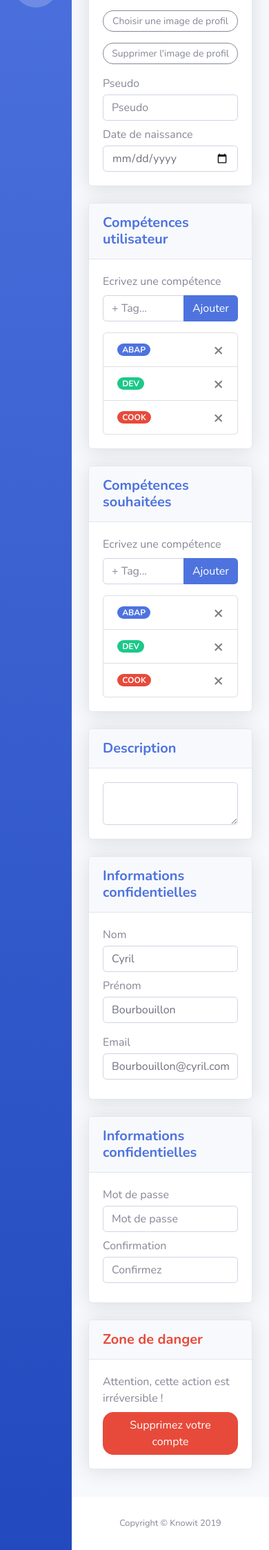
After one commit to cyrilgourgouillon/knowitfip1, a PHP site: page /editprofil.html in a window 390 px wide. The commit adds this page. Shown: the part 515-2762 px from the top of the page at 69% size. Run offline with PHP 8.4, Linux system fonts and the light colour scheme.

Commit message:
Ajout modif profil Vue

```diff
--- a/css/perso.css
+++ b/css/perso.css
@@ -52,6 +52,37 @@
     height: 5rem;
 }
 
+.rounded-button{
+    border-radius: 15px;
+}
+
+
+@media screen and (max-width: 768px){
+    .title-text-auto-size{
+        text-align: center;
+    }
+    .title-btn-auto-size{
+        display: block;
+        width: 100%;
+    }
+}
+
+@media screen and (min-width: 768px){
+    .title-row-auto-size{
+        text-align: right;
+    }
+
+}
+
+@media screen and (max-width: 1200px){
+    .text-center-responsive-xl{
+        text-align: center!important;
+    }
+}
+
+
+
+
 
 
 /**
@@ -60,15 +91,15 @@
 
 .noUi-target,
 .noUi-target *
-{
-    box-sizing: border-box;
-
-    -webkit-user-select: none;
-       -moz-user-select: none;
-        -ms-user-select: none;
-            user-select: none;
-
-    -webkit-touch-callout: none;
+{Modification
+    box-Modificationsizing: border-box;
+Modification
+    -webModificationkit-user-select: none;
+       -Modificationmoz-user-select: none;
+        Modification-ms-user-select: none;
+        Modification    user-select: none;
+Modification
+    -webModificationkit-touch-callout: none;
     -webkit-tap-highlight-color: rgba(0, 0, 0, 0);
     touch-action: none;
 }
--- /dev/null
+++ b/editprofil.html
@@ -0,0 +1,564 @@
+<!DOCTYPE html>
+<html lang="fr">
+
+<head>
+
+	<meta charset="utf-8">
+	<meta http-equiv="X-UA-Compatible" content="IE=edge">
+	<meta name="viewport" content="width=device-width, initial-scale=1, shrink-to-fit=no">
+	<meta name="description" content="">
+	<meta name="author" content="">
+
+	<title>Knowit</title>
+
+	<!-- Custom fonts for this template-->
+	<link href="vendor/fontawesome-free/css/all.min.css" rel="stylesheet" type="text/css">
+	<link href="https://fonts.googleapis.com/css?family=Nunito:200,200i,300,300i,400,400i,600,600i,700,700i,800,800i,900,900i" rel="stylesheet">
+
+	<!-- Custom styles for this template-->
+	<link href="css/knowit.css" rel="stylesheet">
+	<link href="css/perso.css" rel="stylesheet">
+
+
+</head>
+
+<body id="page-top">
+
+	<!-- Page Wrapper -->
+	<div id="wrapper">
+
+		<!-- Sidebar -->
+		<ul class="navbar-nav bg-gradient-primary sidebar sidebar-dark accordion" id="accordionSidebar">
+
+			<!-- Sidebar - Brand -->
+
+			<object data="img/knowit-logo.svg" type="image/svg+xml">
+				<img src="img/knowit-logo.svg"/>
+			</object>
+
+
+
+			<!-- Divider -->
+			<hr class="sidebar-divider my-0">
+
+			<!-- Nav Item - Dashboard -->
+			<li class="nav-item active">
+				<a class="nav-link" href="index.html">
+					<i class="fas fa-chalkboard"></i>
+					<span>Fil d'actualité</span></a>
+				</li>
+
+				<!-- Divider -->
+				<hr class="sidebar-divider my-0">
+
+
+				<!-- Nav Item - Dashboard -->
+				<li class="nav-item">
+					<a class="nav-link" href="index.html">
+						<i class="fas fa-book-open"></i>
+						<span>Mes knowledges</span></a>
+					</li>
+
+
+
+					<!-- Nav Item - Dashboard -->
+					<li class="nav-item">
+						<a class="nav-link" href="index.html">
+							<i class="fas fa-praying-hands"></i>
+							<span>Mes requests</span></a>
+						</li>
+
+						<!-- Nav Item - Dashboard -->
+						<li class="nav-item">
+							<a class="nav-link" href="index.html">
+								<i class="fas fa-plus-square"></i>
+								<span>Mes postulations</span></a>
+							</li>
+
+							<!-- Nav Item - Dashboard -->
+							<li class="nav-item">
+								<a class="nav-link" href="index.html">
+									<i class="fas fa-hands-helping"></i>
+									<span>Mes sessions</span></a>
+								</li>
+
+
+								<!-- Divider -->
+								<hr class="sidebar-divider">
+
+								<!-- Sidebar Toggler (Sidebar) -->
+								<div class="text-center  d-md-inline">
+									<button class="rounded-circle border-0 sidebar-rounded" id="newBtn">
+										<i class="fas mt-1 fa-plus"></i>
+									</button>
+								</div>
+
+
+								<!-- Sidebar Toggler (Sidebar) -->
+								<div class="d-none d-md-inline mt-5">
+									<button class="border-0 float-right" id="sidebarToggle"></button>
+								</div>
+
+							</ul>
+							<!-- End of Sidebar -->
+
+							<!-- Content Wrapper -->
+							<div id="content-wrapper" class="d-flex flex-column">
+
+								<!-- Main Content -->
+								<div id="content">
+
+									<!-- Topbar -->
+									<nav class="navbar navbar-expand navbar-light bg-white topbar mb-4 static-top shadow">
+
+										<!-- Sidebar Toggle (Topbar) -->
+										<button id="sidebarToggleTop" class="btn btn-link d-md-none rounded-circle">
+											<i class="fa fa-bars"></i>
+										</button>
+
+										<!-- Topbar Search -->
+										<form class="d-none d-sm-inline-block form-inline mr-auto ml-md-3 my-2 my-md-0 mw-100">
+											<div class="input-group">
+												<input type="text" class="form-control bg-light border-0 small" placeholder="Search for..." aria-label="Search" aria-describedby="basic-addon2">
+												<div class="input-group-append">
+													<button class="btn btn-primary" type="button">
+														<i class="fas fa-search fa-sm"></i>
+													</button>
+												</div>
+											</div>
+										</form>
+
+
+										<!-- Topbar Navbar -->
+										<ul class="navbar-nav ml-auto">
+
+											<!-- Nav Item - Search Dropdown (Visible Only XS) -->
+											<li class="nav-item dropdown no-arrow d-sm-none">
+												<a class="nav-link dropdown-toggle" href="#" id="searchDropdown" role="button" data-toggle="dropdown" aria-haspopup="true" aria-expanded="false">
+													<i class="fas fa-search fa-fw"></i>
+												</a>
+												<!-- Dropdown - Messages -->
+												<div class="dropdown-menu dropdown-menu-right p-3 shadow animated--grow-in" aria-labelledby="searchDropdown">
+													<form class="form-inline mr-auto w-100">
+														<div class="input-group">
+															<input type="text" class="form-control bg-light border-0 small" placeholder="Search for..." aria-label="Search" aria-describedby="basic-addon2">
+															<div class="input-group-append">
+																<button class="btn btn-primary" type="button">
+																	<i class="fas fa-search fa-sm"></i>
+																</button>
+															</div>
+														</div>
+													</form>
+												</div>
+											</li>
+
+											<!-- Nav Item - Alerts -->
+											<li class="nav-item dropdown no-arrow mx-1">
+												<a class="nav-link dropdown-toggle" href="#" id="alertsDropdown" role="button" data-toggle="dropdown" aria-haspopup="true" aria-expanded="false">
+													<i class="fas fa-bell fa-fw"></i>
+													<!-- Counter - Alerts -->
+													<span class="badge badge-danger badge-counter">3+</span>
+												</a>
+												<!-- Dropdown - Alerts -->
+												<div class="dropdown-list dropdown-menu dropdown-menu-right shadow animated--grow-in" aria-labelledby="alertsDropdown">
+													<h6 class="dropdown-header">
+														Alerts Center
+													</h6>
+													<a class="dropdown-item d-flex align-items-center" href="#">
+														<div class="mr-3">
+															<div class="icon-circle bg-primary">
+																<i class="fas fa-file-alt text-white"></i>
+															</div>
+														</div>
+														<div>
+															<div class="small text-gray-500">December 12, 2019</div>
+															<span class="font-weight-bold">A new monthly report is ready to download!</span>
+														</div>
+													</a>
+													<a class="dropdown-item d-flex align-items-center" href="#">
+														<div class="mr-3">
+															<div class="icon-circle bg-success">
+																<i class="fas fa-donate text-white"></i>
+															</div>
+														</div>
+														<div>
+															<div class="small text-gray-500">December 7, 2019</div>
+															$290.29 has been deposited into your account!
+														</div>
+													</a>
+													<a class="dropdown-item d-flex align-items-center" href="#">
+														<div class="mr-3">
+															<div class="icon-circle bg-warning">
+																<i class="fas fa-exclamation-triangle text-white"></i>
+															</div>
+														</div>
+														<div>
+															<div class="small text-gray-500">December 2, 2019</div>
+															Spending Alert: We've noticed unusually high spending for your account.
+														</div>
+													</a>
+													<a class="dropdown-item text-center small text-gray-500" href="#">Show All Alerts</a>
+												</div>
+											</li>
+
+											<!-- Nav Item - Messages -->
+											<li class="nav-item dropdown no-arrow mx-1">
+												<a class="nav-link dropdown-toggle" href="#" id="messagesDropdown" role="button" data-toggle="dropdown" aria-haspopup="true" aria-expanded="false">
+													<i class="fas fa-envelope fa-fw"></i>
+													<!-- Counter - Messages -->
+													<span class="badge badge-danger badge-counter">7</span>
+												</a>
+												<!-- Dropdown - Messages -->
+												<div class="dropdown-list dropdown-menu dropdown-menu-right shadow animated--grow-in" aria-labelledby="messagesDropdown">
+													<h6 class="dropdown-header">
+														Message Center
+													</h6>
+													<a class="dropdown-item d-flex align-items-center" href="#">
+														<div class="dropdown-list-image mr-3">
+															<img class="rounded-circle" src="https://source.unsplash.com/fn_BT9fwg_E/60x60" alt="">
+															<div class="status-indicator bg-success"></div>
+														</div>
+														<div class="font-weight-bold">
+															<div class="text-truncate">Hi there! I am wondering if you can help me with a problem I've been having.</div>
+															<div class="small text-gray-500">Emily Fowler · 58m</div>
+														</div>
+													</a>
+													<a class="dropdown-item d-flex align-items-center" href="#">
+														<div class="dropdown-list-image mr-3">
+															<img class="rounded-circle" src="https://source.unsplash.com/AU4VPcFN4LE/60x60" alt="">
+															<div class="status-indicator"></div>
+														</div>
+														<div>
+															<div class="text-truncate">I have the photos that you ordered last month, how would you like them sent to you?</div>
+															<div class="small text-gray-500">Jae Chun · 1d</div>
+														</div>
+													</a>
+													<a class="dropdown-item d-flex align-items-center" href="#">
+														<div class="dropdown-list-image mr-3">
+															<img class="rounded-circle" src="https://source.unsplash.com/CS2uCrpNzJY/60x60" alt="">
+															<div class="status-indicator bg-warning"></div>
+														</div>
+														<div>
+															<div class="text-truncate">Last month's report looks great, I am very happy with the progress so far, keep up the good work!</div>
+															<div class="small text-gray-500">Morgan Alvarez · 2d</div>
+														</div>
+													</a>
+													<a class="dropdown-item d-flex align-items-center" href="#">
+														<div class="dropdown-list-image mr-3">
+															<img class="rounded-circle" src="https://source.unsplash.com/Mv9hjnEUHR4/60x60" alt="">
+															<div class="status-indicator bg-success"></div>
+														</div>
+														<div>
+															<div class="text-truncate">Am I a good boy? The reason I ask is because someone told me that people say this to all dogs, even if they aren't good...</div>
+															<div class="small text-gray-500">Chicken the Dog · 2w</div>
+														</div>
+													</a>
+													<a class="dropdown-item text-center small text-gray-500" href="#">Read More Messages</a>
+												</div>
+											</li>
+
+											<div class="topbar-divider d-none d-sm-block"></div>
+
+											<!-- Nav Item - User Information -->
+											<li class="nav-item dropdown no-arrow">
+												<a class="nav-link dropdown-toggle" href="#" id="userDropdown" role="button" data-toggle="dropdown" aria-haspopup="true" aria-expanded="false">
+													<span class="mr-2 d-none d-lg-inline text-gray-600 small">Valerie Luna</span>
+													<img class="img-profile rounded-circle" src="https://source.unsplash.com/QAB-WJcbgJk/60x60">
+												</a>
+												<!-- Dropdown - User Information -->
+												<div class="dropdown-menu dropdown-menu-right shadow animated--grow-in" aria-labelledby="userDropdown">
+													<a class="dropdown-item" href="#">
+														<i class="fas fa-user fa-sm fa-fw mr-2 text-gray-400"></i>
+														Profile
+													</a>
+													<a class="dropdown-item" href="#">
+														<i class="fas fa-cogs fa-sm fa-fw mr-2 text-gray-400"></i>
+														Settings
+													</a>
+													<a class="dropdown-item" href="#">
+														<i class="fas fa-list fa-sm fa-fw mr-2 text-gray-400"></i>
+														Activity Log
+													</a>
+													<div class="dropdown-divider"></div>
+													<a class="dropdown-item" href="#" data-toggle="modal" d ata-target="#logoutModal">
+														<i class="fas fa-sign-out-alt fa-sm fa-fw mr-2 text-gray-400"></i>
+														Logout
+													</a>
+												</div>
+											</li>
+
+										</ul>
+
+									</nav>
+									<!-- End of Topbar -->
+
+									<!-- Begin Page Content -->
+									<div class="container-fluid">
+										<div class="row my-3">
+											<div class="col-md-6 mb-2">
+												<div class="text-uppercase title-text-auto-size font-weight-bold mt-2">
+														Modification du profil
+												</div>
+											</div>
+											<div class="col-md-6 title-row-auto-size">
+													<a href="index.html" class="btn btn-primary btn-user title-btn-auto-size">
+															Sauvegarder les modifications
+													</a>
+											</div>
+										</div>
+
+										<div class = "row">
+											<div class="col-xl-6">
+												<div class="card shadow mb-4">
+													<div class="card-header py-3">
+														<h5 class="m-0 font-weight-bold text-primary">Informations publiques</h5>
+													</div>
+													<div class="card-body">
+														<div class="d-flex align-items-center row">
+															<div class="col-xl-6">
+																<div class="text-right mb-3 text-center-responsive-xl">
+																	<img width="200px" height="200px" class="img-profile rounded-circle" src="https://source.unsplash.com/user/erondu/1600x900">
+																</div>
+															</div>
+															<div class="col-xl-6 text-center-responsive-xl mb-3">
+																<div>
+																	<a href="index.html" class="btn btn-outline-secondary btn-sm px-2 btn-user rounded-button title-btn-auto-size mb-3">
+																			Choisir une image de profil
+																	</a>
+																</div>
+																<div>
+																	<a href="index.html" class="btn btn-outline-secondary btn-sm px-2 btn-user rounded-button title-btn-auto-size">
+																			Supprimer l'image de profil
+																	</a>
+																</div>
+															</div>
+														</div>
+
+
+														<div class="form-row ">
+															<div class="form-group col-md-6 mb-2">
+																<label class="mb-1" for="inputEmail4">Pseudo</label>
+																<input type="text" class="form-control" id="inputEmail4" placeholder="Pseudo">
+																<div class="invalid-feedback ml-1">
+																	Ce pseudo est déjà pris !
+																</div>
+															</div>
+															<div class="form-group col-md-6 mb-0">
+																<label class="mb-1" for="inputPassword4">Date de naissance</label>
+																<input type="date" class="form-control" id="inputPassword4" placeholder="AAAA-MM-DD">
+															</div>
+														</div>
+
+													</div>
+												</div>
+												<div class="row">
+													<div class="col-xl-6">
+														<div class="card shadow mb-4">
+															<div class="card-header py-3">
+																<h5 class="m-0 font-weight-bold text-primary">Compétences utilisateur</h5>
+															</div>
+															<div class="card-body">
+																<div class="form-group mb-3">
+																		<label class="mb-2" for="inputPassword4">Ecrivez une compétence</label>
+																		<div class="input-group">
+																				<input type="text" class="form-control" id="inputPassword4" placeholder="+ Tag...">
+																				<div class="input-group-append">
+																					<button class="btn btn-primary" type="button">Ajouter</button>
+																				</div>
+																		</div>
+																</div>
+																<ul class="list-group">
+																		<li class="list-group-item d-flex justify-content-between align-items-center">
+																		   <span class="badge badge-pill badge-primary"> ABAP </span>
+																		   <button type="button" class="close" aria-label="Close">
+																				<span aria-hidden="true">&times;</span>
+																			</button>
+																		</li>
+																		<li class="list-group-item d-flex justify-content-between align-items-center">
+																			<span class="badge badge-pill badge-success"> DEV </span>
+																			<button type="button" class="close" aria-label="Close">
+																					<span aria-hidden="true">&times;</span>
+																			</button>
+																		</li>
+																		<li class="list-group-item d-flex justify-content-between align-items-center">
+																			<span class="badge badge-pill badge-danger"> COOK </span>
+																			<button type="button" class="close" aria-label="Close">
+																				<span aria-hidden="true">&times;</span>
+																			</button>
+																		</li>
+																	  </ul>
+															</div>
+														</div>
+													</div>
+													<div class="col-xl-6">
+														<div class="card shadow mb-4">
+															<div class="card-header py-3">
+																<h5 class="m-0 font-weight-bold text-primary">Compétences souhaitées</h5>
+															</div>
+															<div class="card-body">
+																	<div class="form-group mb-3">
+																			<label class="mb-2" for="inputPassword4">Ecrivez une compétence</label>
+																			<div class="input-group">
+																					<input type="text" class="form-control" id="inputPassword4" placeholder="+ Tag...">
+																					<div class="input-group-append">
+																						<button class="btn btn-primary" type="button">Ajouter</button>
+																					</div>
+																			</div>
+																	</div>
+																	<ul class="list-group">
+																			<li class="list-group-item d-flex justify-content-between align-items-center">
+																			   <span class="badge badge-pill badge-primary"> ABAP </span>
+																			   <button type="button" class="close" aria-label="Close">
+																					<span aria-hidden="true">&times;</span>
+																				</button>
+																			</li>
+																			<li class="list-group-item d-flex justify-content-between align-items-center">
+																				<span class="badge badge-pill badge-success"> DEV </span>
+																				<button type="button" class="close" aria-label="Close">
+																						<span aria-hidden="true">&times;</span>
+																				</button>
+																			</li>
+																			<li class="list-group-item d-flex justify-content-between align-items-center">
+																				<span class="badge badge-pill badge-danger"> COOK </span>
+																				<button type="button" class="close" aria-label="Close">
+																					<span aria-hidden="true">&times;</span>
+																				</button>
+																			</li>
+																		  </ul>
+																</div>
+														</div>
+													</div>
+												</div>
+											</div>
+											<div class="col-xl-6">
+												<div class="card shadow mb-4">
+													<div class="card-header py-3">
+														<h5 class="m-0 font-weight-bold text-primary">Description</h5>
+													</div>
+													<div class="card-body">
+															<textarea class="form-control" id="postulationTextarea" rows="2"></textarea>
+													</div>
+												</div>
+												<div class="card shadow mb-4">
+													<div class="card-header py-3">
+														<h5 class="m-0 font-weight-bold text-primary">Informations confidentielles</h5>
+													</div>
+													<div class="card-body">
+														<div class="form-row">
+																<div class="form-group col-md-6 mb-2">
+																	<label class="mb-1" for="inputEmail4">Nom</label>
+																	<input type="text" class="form-control" id="inputEmail4" value="Cyril">
+																</div>
+																<div class="form-group col-md-6 mb-3">
+																	<label class="mb-1" for="inputPassword4">Prénom</label>
+																	<input type="text" class="form-control" id="inputPassword4" value="Bourbouillon">
+																</div>
+														</div>
+														<div class="form-group mb-2">
+																<label class="mb-1" for="inputPassword4">Email</label>
+																<input type="mail" class="form-control" id="inputPassword4" value="Bourbouillon@cyril.com">
+														</div>
+													</div>
+												</div>
+												<div class="card shadow mb-4">
+														<div class="card-header py-3">
+															<h5 class="m-0 font-weight-bold text-primary">Informations confidentielles</h5>
+														</div>
+														<div class="card-body">
+															<div class="form-row">
+																	<div class="form-group col-md-6 mb-2">
+																		<label class="mb-1" for="inputEmail4">Mot de passe</label>
+																		<input type="password" class="form-control" id="inputEmail4" placeholder="Mot de passe">
+																	</div>
+																	<div class="form-group col-md-6 mb-2">
+																		<label class="mb-1" for="inputPassword4">Confirmation</label>
+																		<input type="tpasswordext" class="form-control" id="inputPassword4" placeholder="Confirmez">
+																	</div>
+															</div>
+														</div>
+												</div>
+												<div class="card shadow mb-4">
+													<div class="card-header py-3">
+														<h5 class="m-0 font-weight-bold text-danger">Zone de danger</h5>
+													</div>
+													<div class="card-body">
+														<div class="">
+															Attention, cette action est irréversible !
+															<div class="mt-2 text-center">
+																<a href="index.html" class="btn btn-danger px-3 btn-user rounded-button">
+																	Supprimez votre compte
+																</a>
+															</div>
+														</div>
+													</div>
+												</div>
+											</div>
+
+										</div>
+									</div>
+									<!-- /.container-fluid -->
+
+								</div>
+								<!-- End of Main Content -->
+
+								<!-- Footer -->
+								<footer class="mt-3 sticky-footer bg-white">
+									<div class="container my-auto">
+										<div class="copyright text-center my-auto">
+											<span>Copyright &copy; Knowit 2019</span>
+										</div>
+									</div>
+								</footer>
+								<!-- End of Footer -->
+
+							</div>
+							<!-- End of Content Wrapper -->
+
+						</div>
+						<!-- End of Page Wrapper -->
+
+
+						<!-- Scroll to Top Button-->
+						<a class="scroll-to-top rounded" href="#page-top">
+							<i class="fas fa-angle-up"></i>
+						</a>
+
+						<!-- Logout Modal-->
+						<div class="modal fade" id="logoutModal" tabindex="-1" role="dialog" aria-labelledby="exampleModalLabel" aria-hidden="true">
+							<div class="modal-dialog" role="document">
+								<div class="modal-content">
+									<div class="modal-header">
+										<h5 class="modal-title" id="exampleModalLabel">Ready to Leave?</h5>
+										<button class="close" type="button" data-dismiss="modal" aria-label="Close">
+											<span aria-hidden="true">×</span>
+										</button>
+									</div>
+									<div class="modal-body">Select "Logout" below if you are ready to end your current session.</div>
+									<div class="modal-footer">
+										<button class="btn btn-secondary" type="button" data-dismiss="modal">Cancel</button>
+										<a class="btn btn-primary" href="login.html">Logout</a>
+									</div>
+								</div>
+							</div>
+						</div>
+
+						<!-- Bootstrap core JavaScript-->
+						<script src="vendor/jquery/jquery.min.js"></script>
+						<script src="vendor/bootstrap/js/bootstrap.bundle.min.js"></script>
+
+						<!-- Core plugin JavaScript-->
+						<script src="vendor/jquery-easing/jquery.easing.min.js"></script>
+
+						<!-- Custom scripts for all pages-->
+						<script src="js/sb-admin-2.min.js"></script>
+
+						<!-- Slider script-->
+						<script src="js/nouislider.min.js"></script>
+
+						<!-- Slider script-->
+						<script src="js/noUIInit.js"></script>
+
+
+					</body>
+
+					</html>
```
